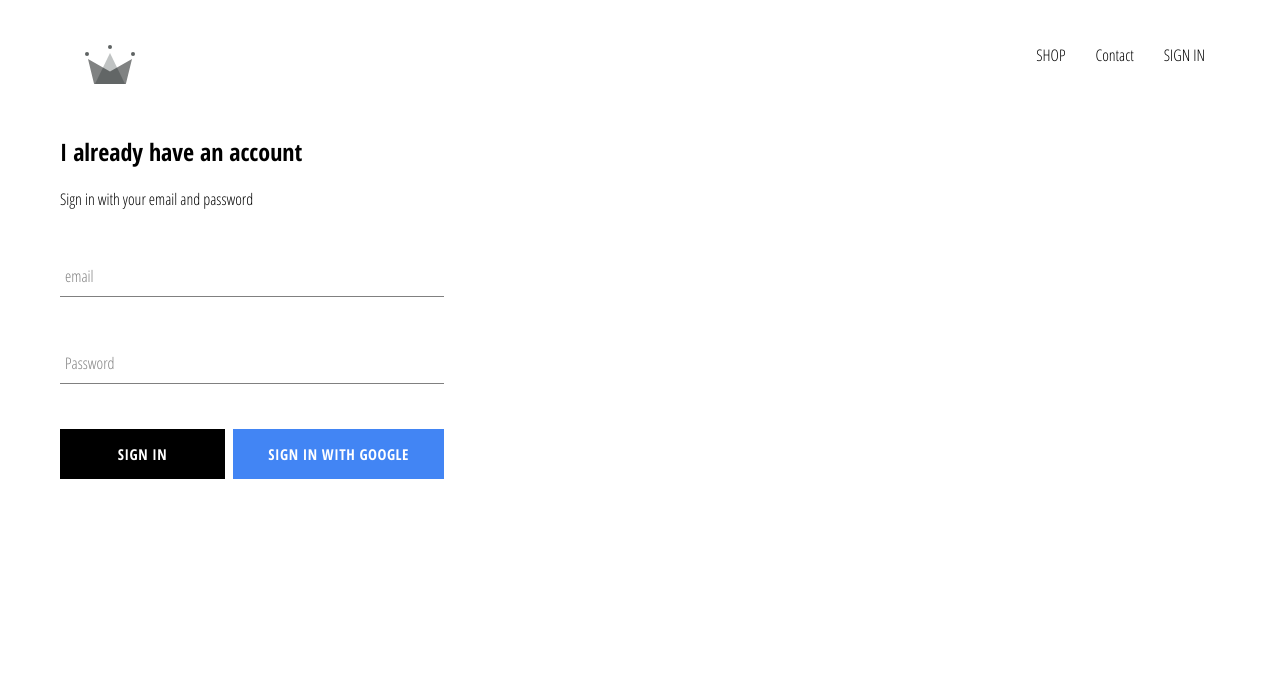
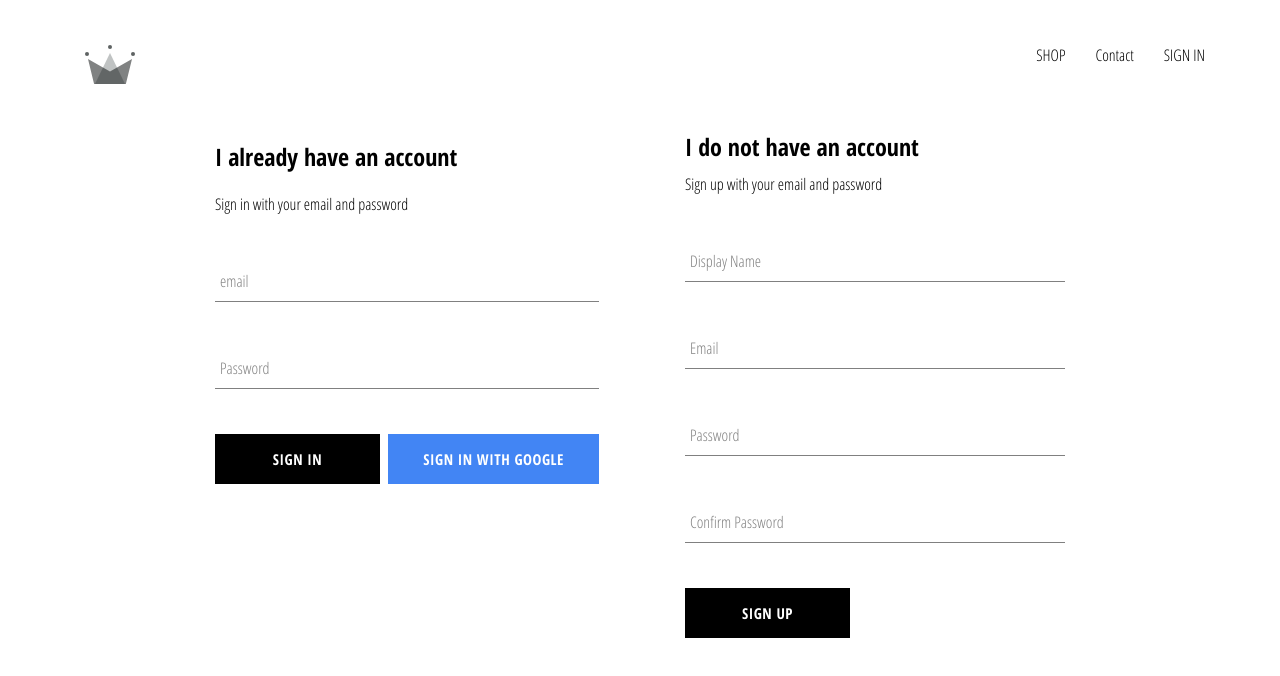
Before and after one commit to nazirahmad50/e-commerce-react-app, a React (Create React App) app: page /signin in a window 1280 px wide. Shown: the top 676 px of the page. Built offline with nearby package versions, Linux system fonts and the light colour scheme; no server answers.

Commit message:
create sign up component. allow user to sign up using email and password.

```diff
--- a/src/App.js
+++ b/src/App.js
@@ -1,4 +1,4 @@
-import React, { Component, useReducer } from "react";
+import React, { Component } from "react";
 import { Switch, Route } from "react-router-dom";
 
 import "./App.css";
--- a/src/components/sign-in/sign-in.component.jsx
+++ b/src/components/sign-in/sign-in.component.jsx
@@ -20,6 +20,7 @@
   handleSubmit = (e) => {
     e.preventDefault();
 
+    // clear form data
     this.setState({ email: "", password: "" });
   };
 
--- /dev/null
+++ b/src/components/sign-up/sign-up.component.jsx
@@ -0,0 +1,105 @@
+import React, { Component } from "react";
+
+import FormInput from "../form-input/form-input.component";
+import CustomButton from "../custom-button/custom-button.component";
+
+import { auth, createUserProfileDocument } from "../../firebase/firebase-util";
+
+import "./sign-up.styles.scss";
+
+class SignUp extends Component {
+  constructor() {
+    super();
+
+    this.state = {
+      displayName: "",
+      email: "",
+      password: "",
+      confirmPassword: "",
+    };
+  }
+
+  handleSubmit = async e =>{
+      e.preventDefault();
+
+      const { displayName, email, password, confirmPassword } = this.state;
+
+      if (password !== confirmPassword){
+          alert("Passswords dont match");
+          return;
+      }
+
+      try {
+          // create user with email and password
+          const {user} = await auth.createUserWithEmailAndPassword(email,password);
+
+          // add the this newly created user to firestore
+         await createUserProfileDocument(user, {displayName});
+
+         // this will clear the form
+         this.setState({
+            displayName: "",
+            email: "",
+            password: "",
+            confirmPassword: "",
+         })
+
+      } catch (error) {
+          console.log(error)
+      }
+  };
+
+  handleChange = e =>{
+      const {name, value} = e.target;
+
+      this.setState({[name]:value});
+  }
+
+  render() {
+    const { displayName, email, password, confirmPassword } = this.state;
+    return (
+      <div className="sign-up">
+        <h2 className="title">I do not have an account</h2>
+        <span>Sign up with your email and password</span>
+        <form className="sign-up-form" onSubmit={this.handleSubmit}>
+          <FormInput
+            type="text"
+            name="displayName"
+            value={displayName}
+            onChange={this.handleChange}
+            label="Display Name"
+            required
+          />
+          <FormInput
+            type="email"
+            name="email"
+            value={email}
+            onChange={this.handleChange}
+            label="Email"
+            required
+          />
+          <FormInput
+            type="password"
+            name="password"
+            value={password}
+            onChange={this.handleChange}
+            label="Password"
+            required
+          />
+          <FormInput
+            type="password"
+            name="confirmPassword"
+            value={confirmPassword}
+            onChange={this.handleChange}
+            label="Confirm Password"
+            required
+          />
+
+          <CustomButton type="submit">SIGN UP</CustomButton>
+        </form>
+      </div>
+    );
+  }
+}
+
+export default SignUp;
--- /dev/null
+++ b/src/components/sign-up/sign-up.styles.scss
@@ -0,0 +1,9 @@
+.sign-up{
+    display: flex;
+    flex-direction: column;
+    width: 380px;
+
+    .title{
+        margin: 10px 0;
+    }
+}
--- a/src/pages/sign-in-and-sign-up/sign-in-and-sign-up.component.jsx
+++ b/src/pages/sign-in-and-sign-up/sign-in-and-sign-up.component.jsx
@@ -3,10 +3,12 @@
 import "./sign-in-and-sign-up.styles.scss";
 
 import SignIn from "../../components/sign-in/sign-in.component";
+import SignUp from "../../components/sign-up/sign-up.component";
 
 const SignInAndSignUpPage = () =>(
     <div className="sign-in-and-sign-up">
         <SignIn/>
+        <SignUp/>
     </div>
 )
 
--- a/src/pages/sign-in-and-sign-up/sign-in-and-sign-up.styles.scss
+++ b/src/pages/sign-in-and-sign-up/sign-in-and-sign-up.styles.scss
@@ -0,0 +1,6 @@
+.sign-in-and-sign-up{
+    width: 850px;
+    display: flex;
+    justify-content: space-between;
+    margin: 30px auto;
+}
```
